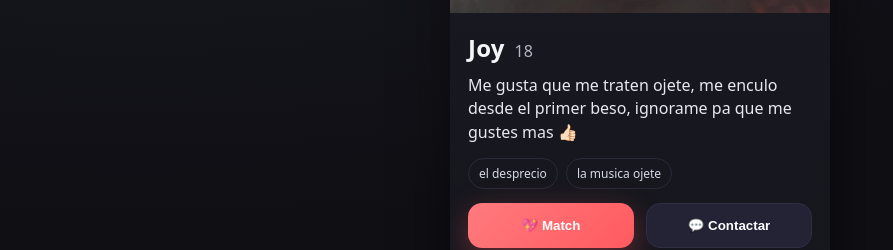
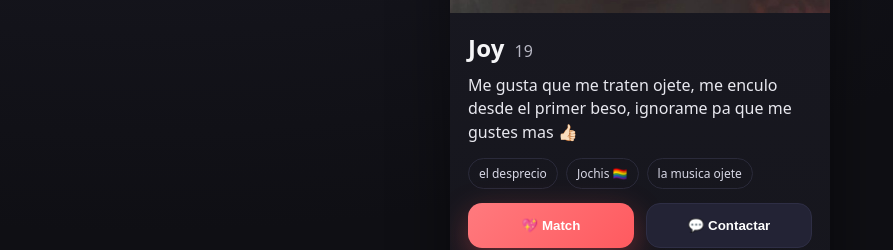
Before and after one commit to CarlosSiordia/nose, a plain HTML site: page index.htm in a window 1280 px wide. Shown: the part 448-698 px from the top of the page, without its empty margins (0-893 px from the left). Drawn offline with Linux system fonts and the light colour scheme.

Commit message:
Update index.html, Agregue "Jochis description" and real age

```diff
--- a/index.htm
+++ b/index.htm
@@ -116,7 +116,7 @@
     <div class="content">
       <div class="name">
         <h1>Joy </h1>
-        <span>18</span>
+        <span>19</span>
       </div>
       <p class="bio">
          Me gusta que me traten ojete, me enculo desde el primer beso,
@@ -124,6 +124,7 @@
       </p>
       <div class="tags">
         <span class="tag">el desprecio</span>
+        <span class="tag">Jochis 🏳️‍🌈</span>
         <span class="tag">la musica ojete</span>
       </div>
       <div class="actions">
```
